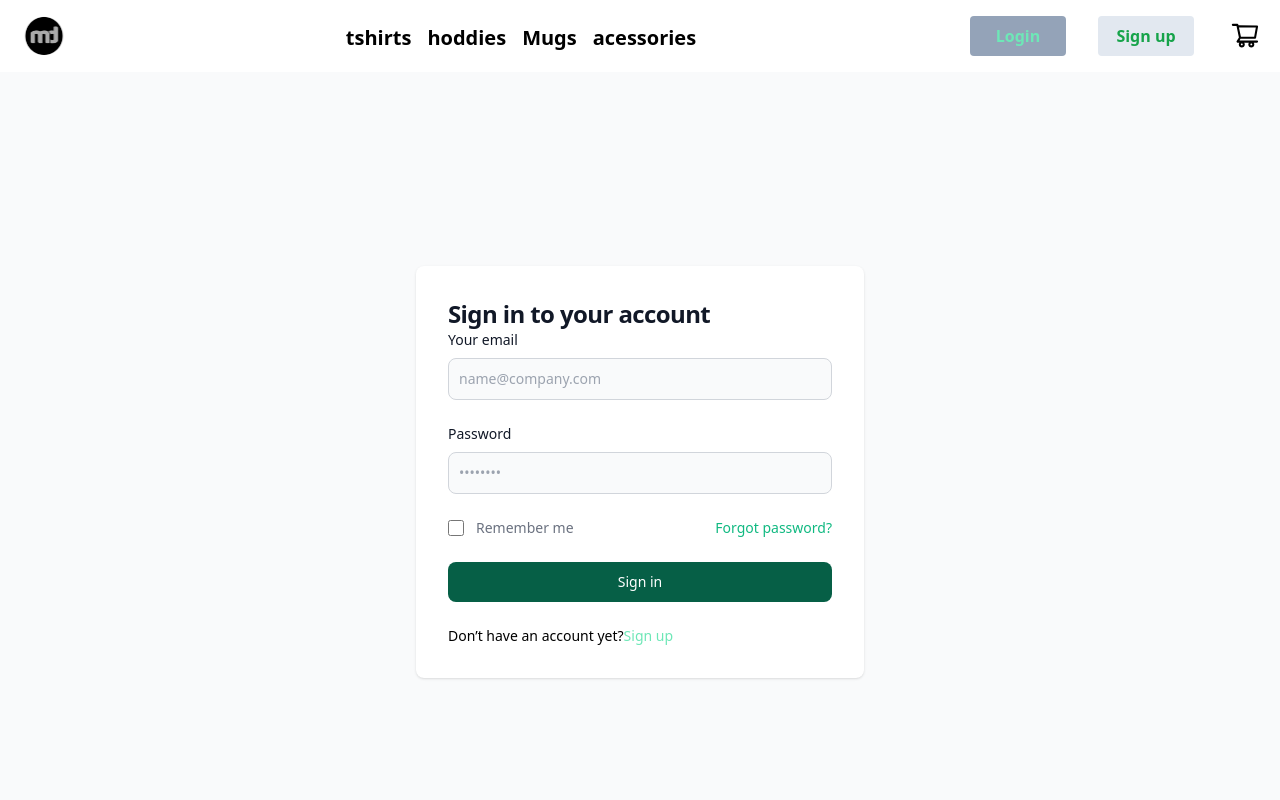
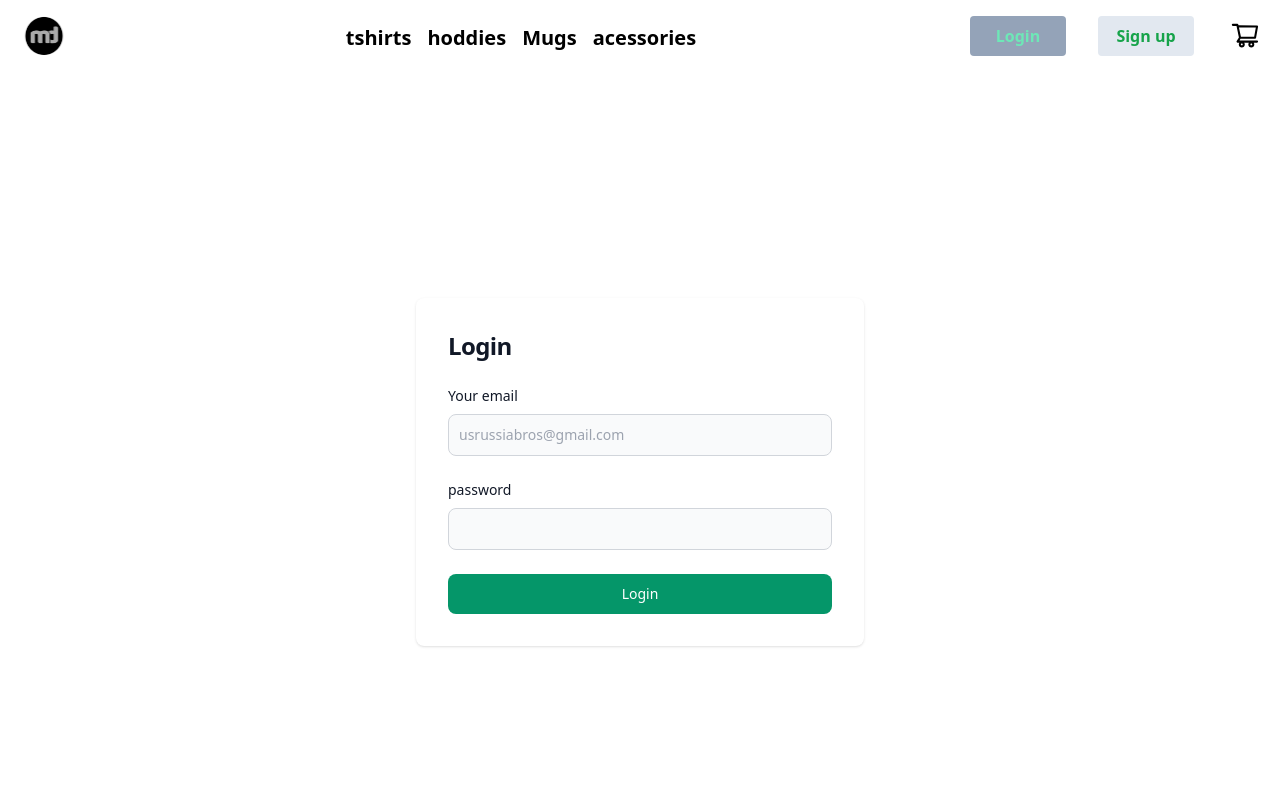
Before and after one commit to djv03/merchdjv, a Next.js app: page /login in a window 1280 px wide. Shown: the top 800 px of the page. Built offline with nearby package versions, Linux system fonts and the light colour scheme.

Commit message:
enabled login

```diff
--- /dev/null
+++ b/src/pages/api/login.js
@@ -0,0 +1,31 @@
+import User from "../../../modals/User";
+import connectDB from "../../../middleware/mongoose";
+
+async function handler(req, res) {
+    if (req.method == 'POST') {
+
+        console.log(req.body);
+
+        let user= await User.findOne({"email":req.body.email,})
+        if(user){
+            if (req.body.email== user.email && req.body.password== user.password) {
+                res.status(200).json({sucess:true,email:user.email,name:user.name})
+            }
+
+            else{
+                res.status(200).json({sucess:false,error:"invalid crendentials"})
+
+            }
+        }
+        else{
+            res.status(200).json({sucess:false,error:"no user found for that email"})
+
+        }
+    }
+    else {
+        res.status(400).json({ error: "this method is not allowed" })
+    }
+
+}
+
+export default connectDB(handler)
--- a/src/pages/login.jsx
+++ b/src/pages/login.jsx
@@ -1,47 +1,107 @@
-import React from 'react'
-import Link from 'next/link'
-import Image from 'next/image'
+import next from 'next/router';
+import {useRouter}from 'next/router'
+import React, { useState } from 'react'
+import { ToastContainer, toast } from 'react-toastify';
+import 'react-toastify/dist/ReactToastify.css';
 
-function login() {
+function signup() {
+   const router= useRouter()
+    const [email, setEmail] = useState();
+    const [password, setPassword] = useState();
+
+    const handleSubmit = async (e) => {
+        e.preventDefault();
+        const data = {  email, password }
+        const res = await fetch('http://localhost:3000/api/login', {
+            method: 'POST',
+            headers: {
+                'Content-Type': 'application/json'
+            },
+            body: JSON.stringify(data)
+        });
+        console.log(res);
+        let response = await res.json();
+        console.log(response);
+        setEmail('')
+        setPassword('')
+        if (response.sucess) {
+
+            toast.success('logged In sucessfully!', {
+                position: "top-left",
+                autoClose: 800,
+                hideProgressBar: false,
+                closeOnClick: true,
+                pauseOnHover: true,
+                draggable: true,
+                progress: undefined,
+                theme: "light",
+            });
+            setTimeout(() => {
+            router.push('http://localhost:3000')
+            },1000);
+        }
+        else{
+            toast.error(response.error, {
+                position: "top-left",
+                autoClose: 800,
+                hideProgressBar: false,
+                closeOnClick: true,
+                pauseOnHover: true,
+                draggable: true,
+                progress: undefined,
+                theme: "light",
+            });
+
+        }
+
+    }
+
+    const handleChange = (e) => {
+
+         if (e.target.name == 'email') {
+            setEmail(e.target.value)
+        }
+        else if (e.target.name == 'password') {
+            setPassword(e.target.value)
+        }
+
+    }
     return (
-    <section className="bg-gray-50 ">
+        <section className="">
+            <ToastContainer
+                position="top-left"
+                autoClose={800}
+                hideProgressBar={false}
+                newestOnTop={false}
+                closeOnClick
+                rtl={false}
+                pauseOnFocusLoss
+                draggable
+                pauseOnHover
+                theme="light"
+            />
             <div className="flex flex-col items-center justify-center px-6 py-8 mx-auto md:h-screen lg:py-0">
 
                 <div className="w-full bg-white rounded-lg shadow dark:border md:mt-0 sm:max-w-md xl:p-0 dark:bg-gray-800 dark:border-gray-700">
                     <div className="p-6 space-y-4 md:space-y-6 sm:p-8">
                         <h1 className="text-xl font-bold leading-tight tracking-tight text-gray-900 md:text-2xl dark:text-white">
-                    Sign in to your account
+                            Login
                         </h1>
-                <htmlForm className="space-y-4 md:space-y-6" action="#">
+                        <form onSubmit={handleSubmit} className="space-y-4 md:space-y-6" method="POST">
+
                             <div>
                                 <label htmlFor="email" className="block mb-2 text-sm font-medium text-gray-900 dark:text-white">Your email</label>
-                        <input type="email" name="email" id="email" className="bg-gray-50 border border-gray-300 text-gray-900 sm:text-sm rounded-lg focus:ring-primary-600 focus:border-primary-600 block w-full p-2.5 dark:bg-gray-700 dark:border-gray-600 dark:placeholder-gray-400 dark:text-white dark:focus:ring-blue-500 dark:focus:border-blue-500" placeholder="name@company.com" required=""/>
+                                <input value={email} onChange={handleChange} type="email" name="email" id="email" className="bg-gray-50 border border-gray-300 text-gray-900 sm:text-sm rounded-lg focus:ring-primary-600 focus:border-primary-600 block w-full p-2.5 dark:bg-gray-700 dark:border-gray-600 dark:placeholder-gray-400 dark:text-white dark:focus:ring-blue-500 dark:focus:border-blue-500" placeholder="usrussiabros@gmail.com" required="" />
                             </div>
                             <div>
-                        <label htmlFor="password" className="block mb-2 text-sm font-medium text-gray-900 dark:text-white">Password</label>
-                        <input type="password" name="password" id="password" placeholder="••••••••" className="bg-gray-50 border border-gray-300 text-gray-900 sm:text-sm rounded-lg focus:ring-primary-600 focus:border-primary-600 block w-full p-2.5 dark:bg-gray-700 dark:border-gray-600 dark:placeholder-gray-400 dark:text-white dark:focus:ring-blue-500 dark:focus:border-blue-500" required=""/>
+                                <label htmlFor="password" className="block mb-2 text-sm font-medium text-gray-900 dark:text-white"> password</label>
+                                <input value={password} onChange={handleChange} type="password" name="password" id="password" className="bg-gray-50 border border-gray-300 text-gray-900 sm:text-sm rounded-lg focus:ring-primary-600 focus:border-primary-600 block w-full p-2.5 dark:bg-gray-700 dark:border-gray-600 dark:placeholder-gray-400 dark:text-white dark:focus:ring-blue-500 dark:focus:border-blue-500" required="" />
                             </div>
-                    <div className="flex items-center justify-between">
-                        <div className="flex items-start">
-                            <div className="flex items-center h-5">
-                              <input id="remember" aria-describedby="remember" type="checkbox" className="w-4 h-4 border border-gray-300 rounded bg-gray-50 focus:ring-3 focus:ring-primary-300 dark:bg-gray-700 dark:border-gray-600 dark:focus:ring-primary-600 dark:ring-offset-gray-800" required=""/>
-                            </div>
-                            <div className="ml-3 text-sm">
-                              <label htmlFor="remember" className="text-gray-500 dark:text-gray-300">Remember me</label>
-                            </div>
-                        </div>
-                        <Link href={'/forgetpass'} className='text-sm font-medium text-emerald-500 hover:underline dark:text-primary-500'>
-                        Forgot password?
-                        </Link>
-                    </div>
-                    <button type="submit" className="w-full text-white bg-emerald-800 hover:bg-primary-700 focus:ring-4 focus:outline-none focus:ring-primary-300 font-medium rounded-lg text-sm px-5 py-2.5 text-center dark:bg-primary-600 dark:hover:bg-primary-700 dark:focus:ring-primary-800">Sign in</button>
-                    <p className="text-sm font-light  dark:text-gray-400">
-                        Don’t have an account yet?
-                        <Link href={'/signup'} className='font-medium text-emerald-300 hover:underline dark:text-primary-500'>
-                        Sign up
-                        </Link>
-                    </p>
-                </htmlForm>
+
+
+                            <button type="submit" className="w-full text-white bg-emerald-600 hover:bg-primary-700 focus:ring-4 focus:outline-none focus:ring-primary-300 font-medium rounded-lg text-sm px-5 py-2.5 text-center dark:bg-primary-600 dark:hover:bg-primary-700 dark:focus:ring-primary-800">Login</button>
+
+                        </form>
                     </div>
                 </div>
             </div>
@@ -49,4 +109,4 @@ function login() {
     )
 }
 
-export default login
+export default signup
```
Lines whose indentation alone changed are shown as unchanged.
